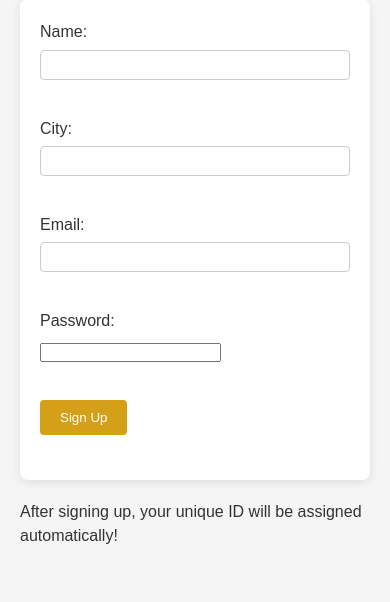
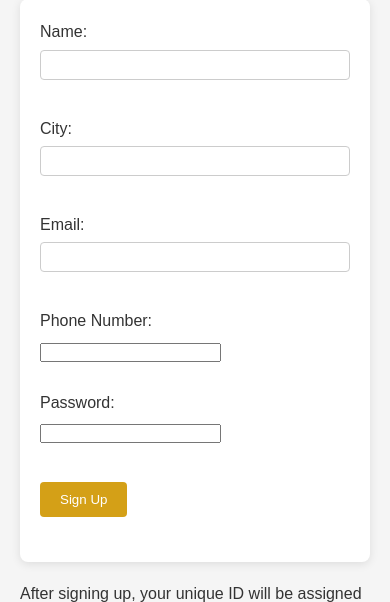
Before and after one commit to Topsy123Turvey/TurveyTrade, a PHP site: page /signup.php in a window 390 px wide. Shown: the part 222-824 px from the top of the page. Before the commit the page ends 766 px from the top, so only its background shows below. Run offline with PHP 8.4, Linux system fonts and the light colour scheme; some libraries are stand-ins or nearby versions.

Commit message:
Add phone number to signup and update database for join_date

```diff
--- a/signup.php
+++ b/signup.php
@@ -12,8 +12,9 @@ if ($_SERVER['REQUEST_METHOD'] == 'POST') {
     $name = mysqli_real_escape_string($conn, $_POST['name']);
     $city = mysqli_real_escape_string($conn, $_POST['city']);
     $email = mysqli_real_escape_string($conn, $_POST['email']);
+    $phone = mysqli_real_escape_string($conn, $_POST['phone']);
     $password = password_hash($_POST['password'], PASSWORD_DEFAULT);
-    $sql = "INSERT INTO users (name, city, email, password) VALUES ('$name', '$city', '$email', '$password')";
+    $sql = "INSERT INTO users (name, city, email, phone, password) VALUES ('$name', '$city', '$email', '$phone', '$password')";
     if (mysqli_query($conn, $sql)) {
         $user_id = mysqli_insert_id($conn); // Get the new user's ID
         session_start();
@@ -22,7 +23,7 @@ if ($_SERVER['REQUEST_METHOD'] == 'POST') {
         exit();
     } else {
         error_log("Signup failed: " . mysqli_error($conn));
-        echo "Error signing up.";
+        echo "Error signing up: " . htmlspecialchars(mysqli_error($conn));
     }
     mysqli_close($conn);
 }
@@ -37,6 +38,8 @@ if ($_SERVER['REQUEST_METHOD'] == 'POST') {
         <input type="text" id="city" name="city" required><br><br>
         <label for="email">Email:</label>
         <input type="email" id="email" name="email" required><br><br>
+        <label for="phone">Phone Number:</label>
+        <input type="tel" id="phone" name="phone" required><br><br>
         <label for="password">Password:</label>
         <input type="password" id="password" name="password" required><br><br>
         <input type="submit" value="Sign Up">
```
